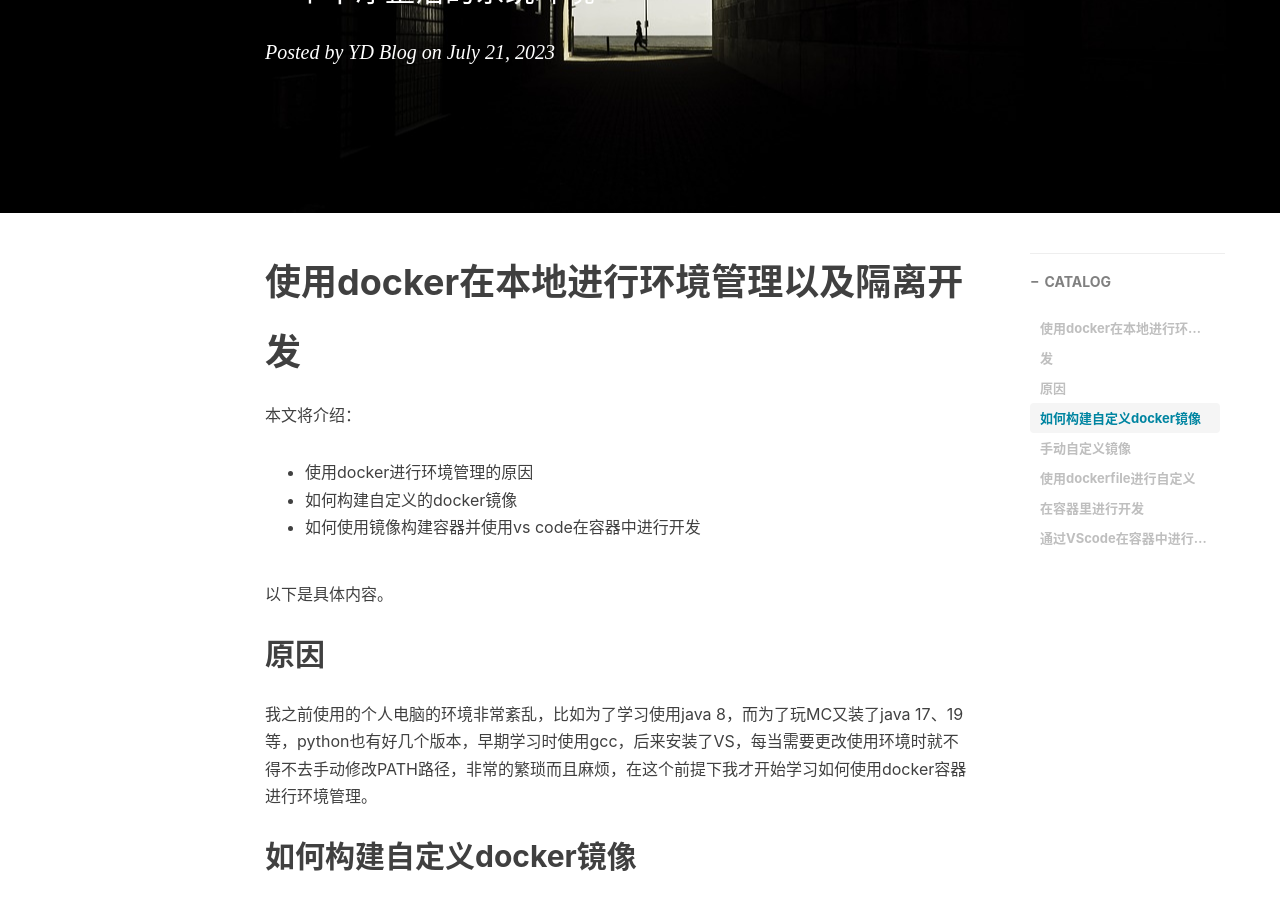
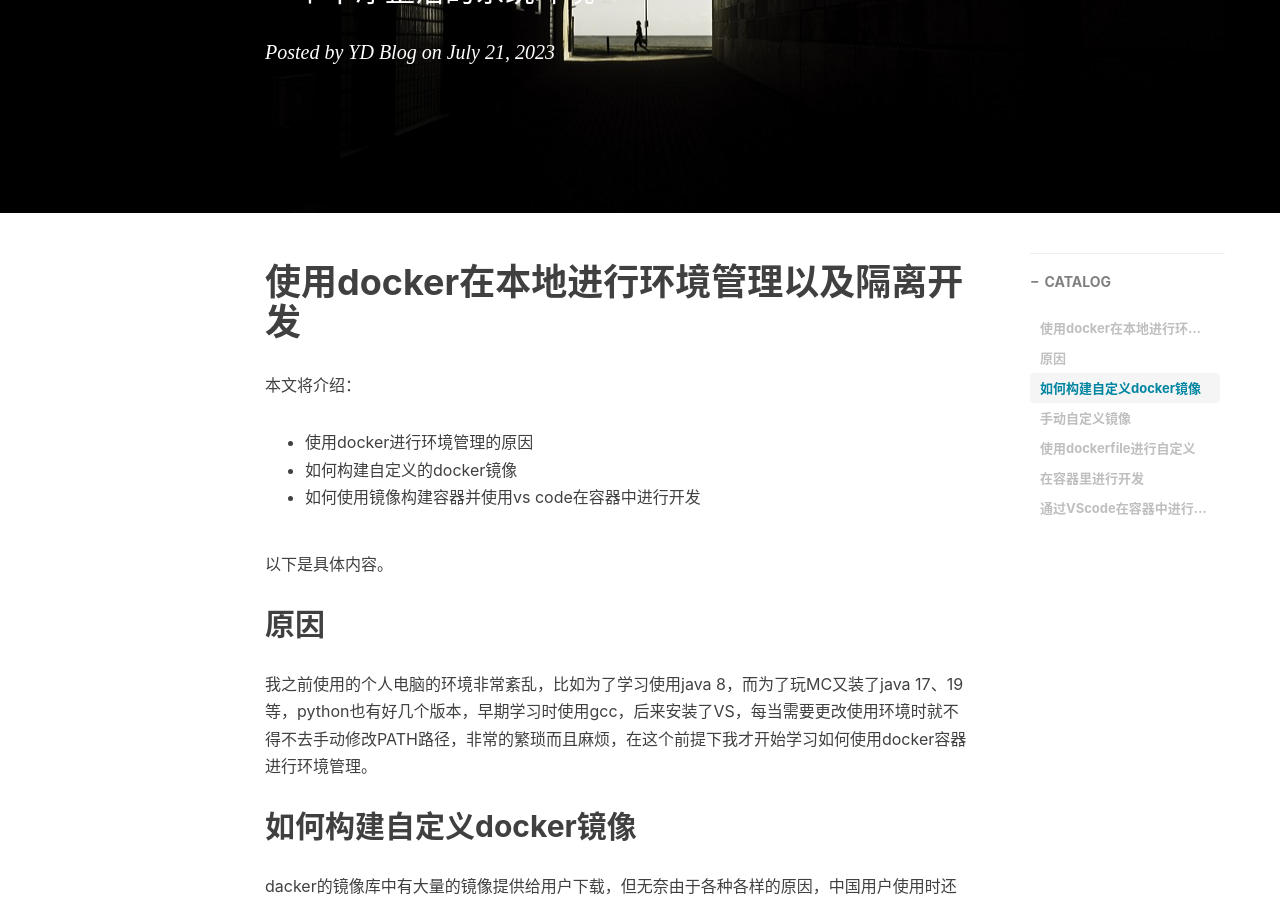
Before and after one commit to devilYD/devilYD.github.io, a Jekyll site: the page built from _posts/2023-7-21-使用docker在本地进行环境管理以及隔离开发.md, in a window 1280 px wide and 900 px high, scrolled down 370 px. Built offline with Jekyll 4.4.1, drawn with Linux system fonts in a browser that asks for light colours; nearby versions of some CDN libraries; comment, search, counter and statistics services are not loaded.

Commit message:
更新: 2026-03-08 16:57:58

```diff
--- a/_posts/2023-7-21-使用docker在本地进行环境管理以及隔离开发.md
+++ b/_posts/2023-7-21-使用docker在本地进行环境管理以及隔离开发.md
@@ -11,9 +11,7 @@ tags:
   - 笔记
 ---
 
-# 使用docker在本地进行环境管理以及隔离开
-
-# 发
+# 使用docker在本地进行环境管理以及隔离开发
 
 本文将介绍：
 
```
